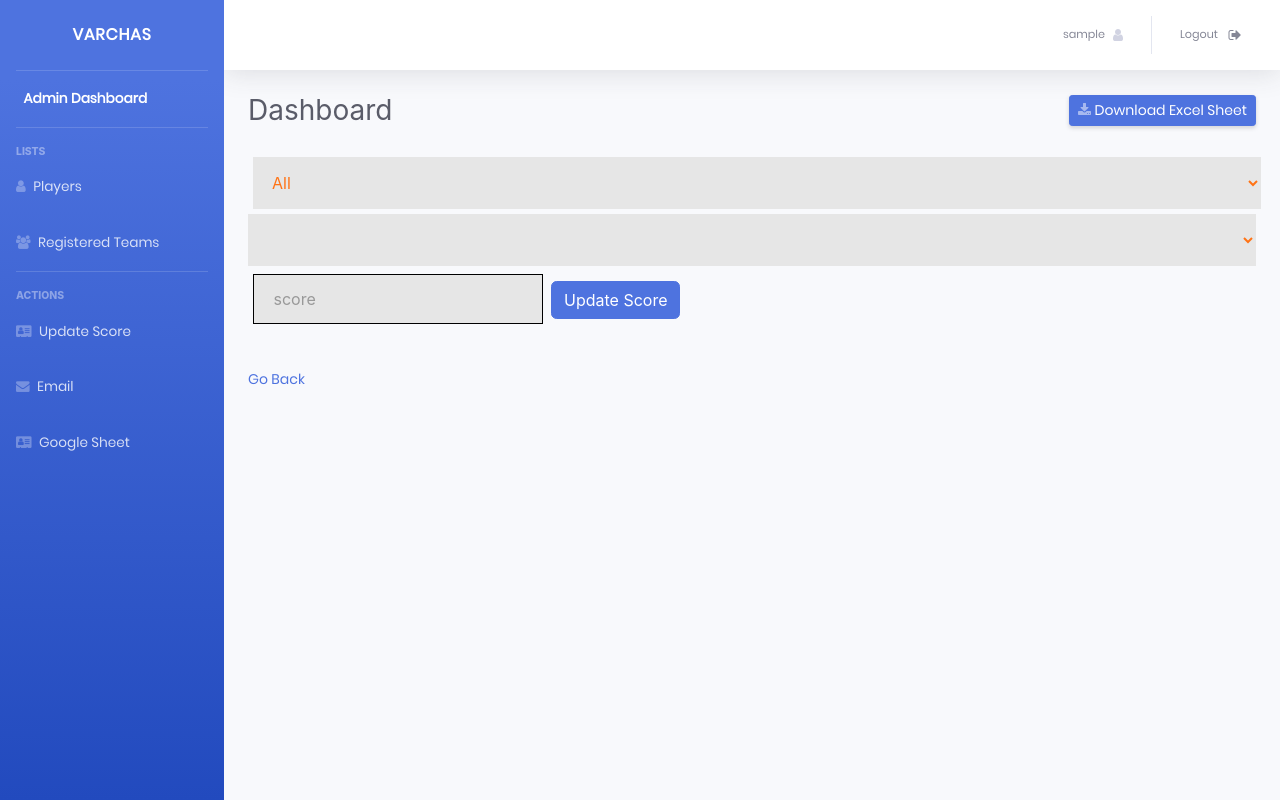
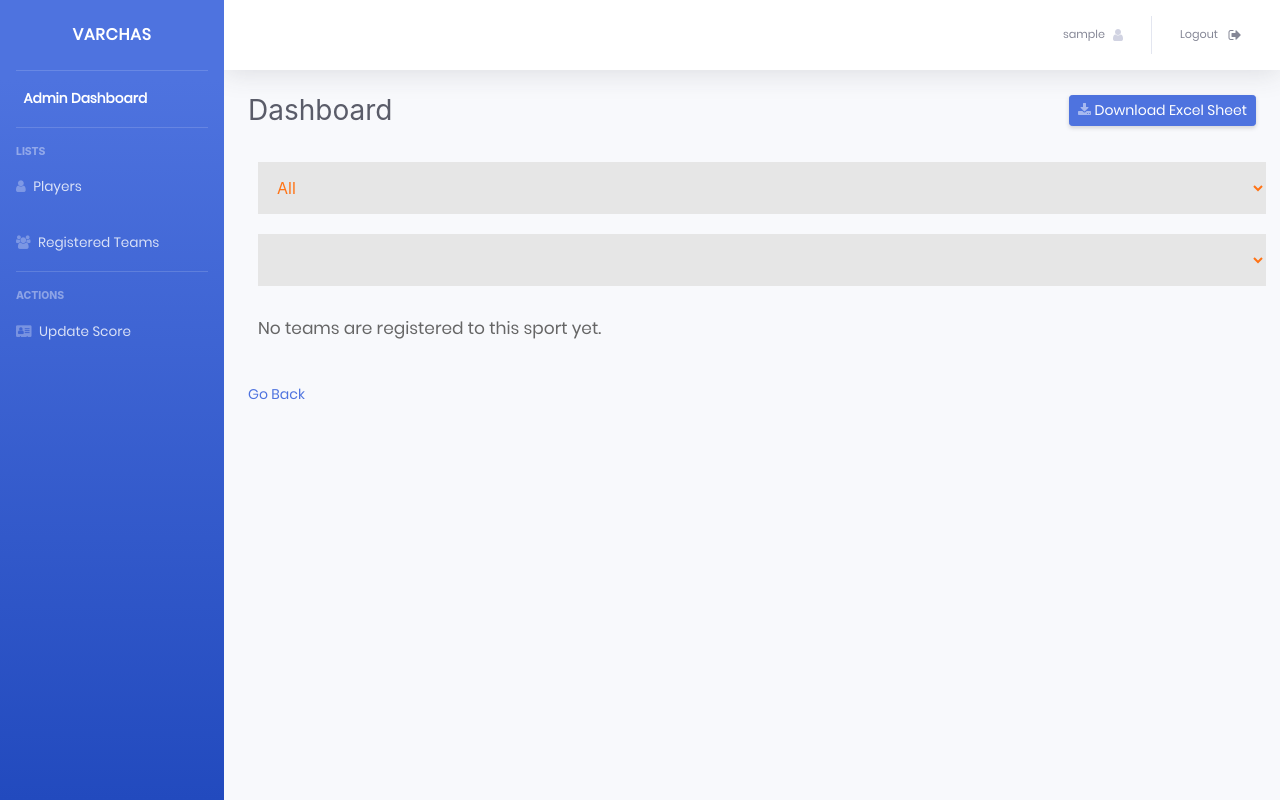
Before and after one commit to Akarsh63/Varchasbackend, a Django app: a page that uses templates/adminportal/base.html in a window 1280 px wide. Run offline with Django 3.2, Linux system fonts and the light colour scheme; the visitor is signed in with stand-in values (Sample User, id 1); data comes from the database, SQL or seed files in the repository; data that the repository does not hold is empty; some libraries are stand-ins or nearby versions.

Commit message:
admin portal

```diff
--- a/adminportal/views.py
+++ b/adminportal/views.py
@@ -22,7 +22,6 @@ def dashboard(request):
     nusers = users.count()
     context = {'user': request.user, 'nteams': nteams, 'nusers': nusers}
     return render(request, 'adminportal/dashboard.html', context)
-
 
 @login_required(login_url='login')
 def dashboardTeams(request, sport=0):
@@ -52,14 +51,12 @@ def updateScore(request, sport=0):
     if not request.user.is_superuser:
         return render(request, "404")
     if sport == 0 or sport == '0':
-        teams = TeamRegistration.objects.all().order_by('-captian__user__date_joined')
-    elif sport == '11':
-        teams = TeamRegistration.objects.all().exclude(college__iexact='IITJ').exclude(
-            college__iexact='IIT Jodhpur').order_by('-captian__user__date_joined')
+        teams = TeamRegistration.objects.all()
     else:
-        teams = TeamRegistration.objects.filter(sport=sport).order_by('-captian__user__date_joined')
-    sports = ['All', 'Athletics', 'Badminton', 'Basketball', 'Chess', 'Cricket', 'Football',
-              'Table Tenis', 'Tenis', 'Volleyball', 'Badminton-mixed doubles', 'Exclude IITJ']
+        teams = TeamRegistration.objects.filter(sport=sport)
+    sports = ['All', 'Athletics', 'Badminton', 'Basketball', 'Cricket', 'Football',
+              'Table Tennis', 'Lawn Tennis', 'Volleyball', 'Kabaddi', 'Hockey', 'Squash',
+              'Chess', 'BGMI', 'Valorant', 'Clash Royale']
     if request.method == 'POST':
         teamId = request.POST.get('teamId')
         team = TeamRegistration.objects.get(teamId=teamId)
@@ -116,7 +113,6 @@ def dashboardUsers(request):
     users = UserProfile.objects.all().order_by('-user__date_joined')
     return render(request, 'adminportal/dashboardUsers.html', {'users': users})
 
-
 @login_required(login_url='login')
 def downloadExcel(request):
     response = HttpResponse(content_type='application/ms-excel')
@@ -127,7 +123,7 @@ def downloadExcel(request):
     row_num = 0
     font_style = xlwt.XFStyle()
     font_style.font.bold = True
-    columns = ['TeamID', 'Sport', 'Subevent', 'Captain', 'Captain no.', 'College', 'Members', 'Created on']
+    columns = ['TeamID', 'Sport', 'Category','Sub Event', 'Captain', 'Captain no.', 'College','Members']
     for col_num in range(len(columns)):
         ws.write(row_num, col_num, columns[col_num], font_style)
     font_style = xlwt.XFStyle()
@@ -135,25 +131,27 @@ def downloadExcel(request):
     users = UserProfile.objects.all()
     for team in teams:
         if team.captian != None:
-            members = []
+            team_members = []
             for user in users:
-                if user.teamId == team:
-                    members.append(user.user.first_name)
+                if user.teamId.filter(teamId=team.teamId).exists():
+                    team_members.append(user.user.first_name)
+            team_members_str = ', '.join(team_members) if team_members else ""
+            members = team_members_str
             row_num = row_num + 1
             ws.write(row_num, 0, team.teamId, font_style)
             ws.write(row_num, 1, team.get_sport_display(), font_style)
-            ws.write(row_num, 2, team.subevents, font_style)
-            ws.write(row_num, 3, team.captian.user.first_name, font_style)
-            ws.write(row_num, 4, team.captian.phone, font_style)
-            ws.write(row_num, 5, team.college, font_style)
-            ws.write(row_num, 6, ", ".join(members), font_style)
-            ws.write(row_num, 7, str(team.captian.user.date_joined)[:11])
+            ws.write(row_num, 2, team.category, font_style)
+            ws.write(row_num, 3, team.teams, font_style)
+            ws.write(row_num, 4, team.captian.user.first_name, font_style)
+            ws.write(row_num, 5, team.captian.phone, font_style)
+            ws.write(row_num, 6, team.college, font_style)
+            ws.write(row_num, 7, members, font_style)
 
     ws = wb.add_sheet("Users")
     row_num = 0
     font_style = xlwt.XFStyle()
     font_style.font.bold = True
-    columns = ['Email', 'Name', 'Phone Number', 'Gender', 'College', 'teamId', 'Date Joined', 'Accomodation']
+    columns = ['Email', 'Name', 'Phone Number', 'Gender', 'College', 'teamId', 'Accomodation']
     for col_num in range(len(columns)):
         ws.write(row_num, col_num, columns[col_num], font_style)
     font_style = xlwt.XFStyle()
@@ -165,10 +163,10 @@ def downloadExcel(request):
         ws.write(row_num, 2, user.phone, font_style)
         ws.write(row_num, 3, user.gender, font_style)
         ws.write(row_num, 4, user.college, font_style)
-        ws.write(row_num, 5, user.teamId.teamId if user.teamId != None else "", font_style)
-        ws.write(row_num, 6, str(user.user.date_joined)[:11])
+        team_ids = [team.teamId for team in user.teamId.all()] if user.teamId.exists() else []
+        team_ids_str = ', '.join(team_ids) if team_ids else ""
+        ws.write(row_num, 5, team_ids_str, font_style)
         ws.write(row_num, 7, user.accommodation_required, font_style)
-
     wb.save(response)
     return response
 
--- a/main/urls.py
+++ b/main/urls.py
@@ -7,4 +7,5 @@ urlpatterns = [
     path('mainapi/', OurTeamViewSet.as_view(), name='teams'),
     path('api-auth/', include('rest_framework.urls', namespace='rest_framework')),
     path('', IndexView.as_view(), name='home'),
+    # path('', include('adminportal.urls')),
 ]
--- a/templates/adminportal/base.html
+++ b/templates/adminportal/base.html
@@ -99,20 +99,20 @@
                     <span>Update Score</span>
                 </a>
             </li>
-            <li class="nav-item">
+            <!-- <li class="nav-item">
                 <a class="nav-link" href="{% url 'adminportal:mail' %}">
                     <i class="fa fa-envelope"></i>
                     <span>Email</span>
                 </a>
-            </li>
+            </li> -->
 
-            <li class="nav-item">
+            <!-- <li class="nav-item">
                 <a class="nav-link"
                     href="https://docs.google.com/spreadsheets/d/1t_qBCeh_ivLuEusTX-sUR0n7d8BfwUAyIJIDs_sxpB8/edit?usp=sharing">
                     <i class="fa fa-vcard"></i>
                     <span>Google Sheet</span>
                 </a>
-            </li>
+            </li> -->
 
 
         </ul>
--- a/templates/adminportal/updateScore.html
+++ b/templates/adminportal/updateScore.html
@@ -18,7 +18,7 @@
 
 }
 </style>
-  <select name="sport" id="" onChange="window.location.href=this.value" style="margin: 5px;">
+  <select name="sport" id="" onChange="window.location.href=this.value" style="margin: 10px;">
   {% for sport in sports%}
       <option value="{% url 'adminportal:uscore' forloop.counter0 %}">{{sport}}</option>
   {% endfor %}
@@ -26,14 +26,19 @@
   <br/>
     <form action="{% url 'adminportal:uscore' 0 %}" method="post">
         {% csrf_token %}
-        <select name="teamId" id="">
+
+        <select name="teamId" id="" style="margin: 10px;">
         {% for team in teams %}
             <option value="{{team.teamId}}">{{team.teamId}} - {{team.college}}</option>
         {% endfor %}
         </select>
-        <label for="score"></label>
-        <input type="text" name="score" id="" placeholder="score">
-        <input type="submit" value="Update Score" class="btn btn-primary" style="margin: 4px;">
+        {% if teams %}
+          <label for="score"></label>
+          <input type="text" name="score" id="" placeholder="score">
+          <input type="submit" value="Update Score" class="btn btn-primary" style="margin: 4px;">
+        {% else %}
+          <p style="margin-top: 20px;font-size: 17px;margin-left:10px">No teams are registered to this sport yet.</p>
+        {% endif %}
     </form>
     <br>
     <a href="{% url 'adminportal:dashboard' %}">Go Back</a>
--- a/varchas_iitj/settings.py
+++ b/varchas_iitj/settings.py
@@ -47,7 +47,7 @@ MIDDLEWARE = [
     'corsheaders.middleware.CorsMiddleware'
 ]
 CORS_ALLOWED_ORIGINS = [
-    "http://localhost:3001",  "https://www.varchas23.in"
+    "http://localhost:3000",  "https://www.varchas23.in"
 ]
 
 ROOT_URLCONF = 'varchas_iitj.urls'
```
Also changed, not shown: templates/login.html (+0 -17 lines).
